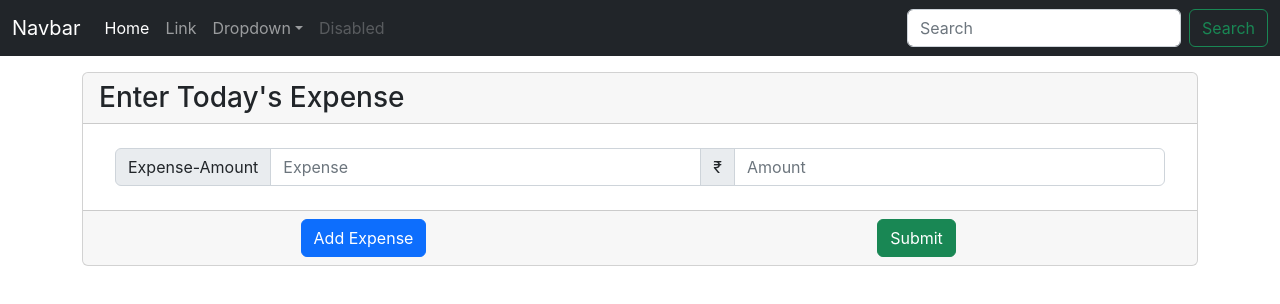
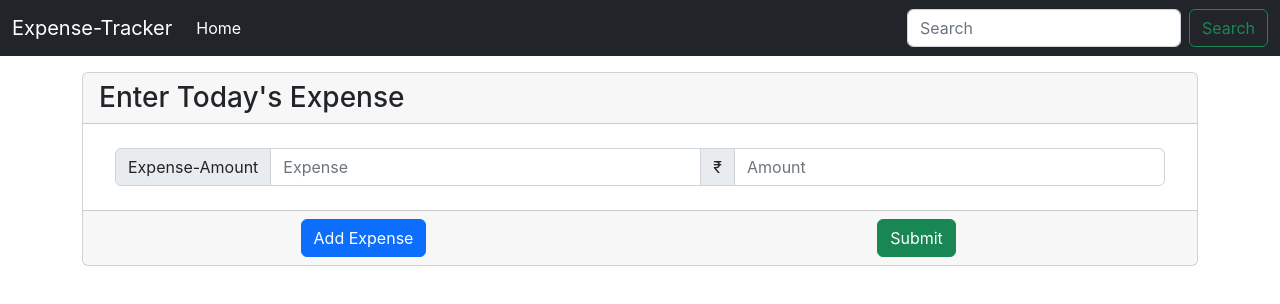
Before and after one commit to Sidharthssk/Expense-Tracker, a React (Create React App) app: page / in a window 1280 px wide. Shown: the top 304 px of the page. Built offline with nearby package versions, Linux system fonts and the light colour scheme.

Commit message:
Added React router and linked pages

```diff
--- a/package.json
+++ b/package.json
@@ -9,6 +9,7 @@
     "concurrently": "^7.4.0",
     "react": "^18.2.0",
     "react-dom": "^18.2.0",
+    "react-router-dom": "^6.4.2",
     "react-scripts": "5.0.1",
     "web-vitals": "^2.1.4"
   },
--- a/src/App.js
+++ b/src/App.js
@@ -2,13 +2,18 @@ import './App.css';
 import Home from './components/Home';
 import Navbar from './components/Navbar';
 import ExpenseState from './context/expenseState';
+import {BrowserRouter as Router, Routes, Route} from 'react-router-dom';
 
 function App() {
   return (
     <>
     <ExpenseState>
-      <Navbar />
-      <Home />
+      <Router>
+        <Navbar />
+        <Routes>
+          <Route exact path='/' element={<Home />} />
+        </Routes>
+      </Router>
     </ExpenseState>
     </>
   );
--- a/src/components/Navbar.js
+++ b/src/components/Navbar.js
@@ -1,13 +1,14 @@
 import React from "react";
+import {Link} from "react-router-dom";
 
 function Navbar() {
   return (
     <div>
       <nav className="navbar navbar-expand-lg navbar-dark bg-dark">
         <div className="container-fluid">
-          <a className="navbar-brand" href="#">
-            Navbar
-          </a>
+          <Link className="navbar-brand" to="/">
+            Expense-Tracker
+          </Link>
           <button
             className="navbar-toggler"
             type="button"
@@ -22,48 +23,9 @@ function Navbar() {
           <div className="collapse navbar-collapse" id="navbarSupportedContent">
             <ul className="navbar-nav me-auto mb-2 mb-lg-0">
               <li className="nav-item">
-                <a className="nav-link active" aria-current="page" href="#">
+                <Link className="nav-link active" aria-current="page" to="/">
                   Home
-                </a>
-              </li>
-              <li className="nav-item">
-                <a className="nav-link" href="#">
-                  Link
-                </a>
-              </li>
-              <li className="nav-item dropdown">
-                <a
-                  className="nav-link dropdown-toggle"
-                  href="#"
-                  role="button"
-                  data-bs-toggle="dropdown"
-                  aria-expanded="false"
-                >
-                  Dropdown
-                </a>
-                <ul className="dropdown-menu">
-                  <li>
-                    <a className="dropdown-item" href="#">
-                      Action
-                    </a>
-                  </li>
-                  <li>
-                    <a className="dropdown-item" href="#">
-                      Another action
-                    </a>
-                  </li>
-                  <li>
-                    <hr className="dropdown-divider" />
-                  </li>
-                  <li>
-                    <a className="dropdown-item" href="#">
-                      Something else here
-                    </a>
-                  </li>
-                </ul>
-              </li>
-              <li className="nav-item">
-                <a className="nav-link disabled">Disabled</a>
+                </Link>
               </li>
             </ul>
             <form className="d-flex" role="search">
```
Also changed, not shown: 1 other file (tests, documents, lock files or other folders).
